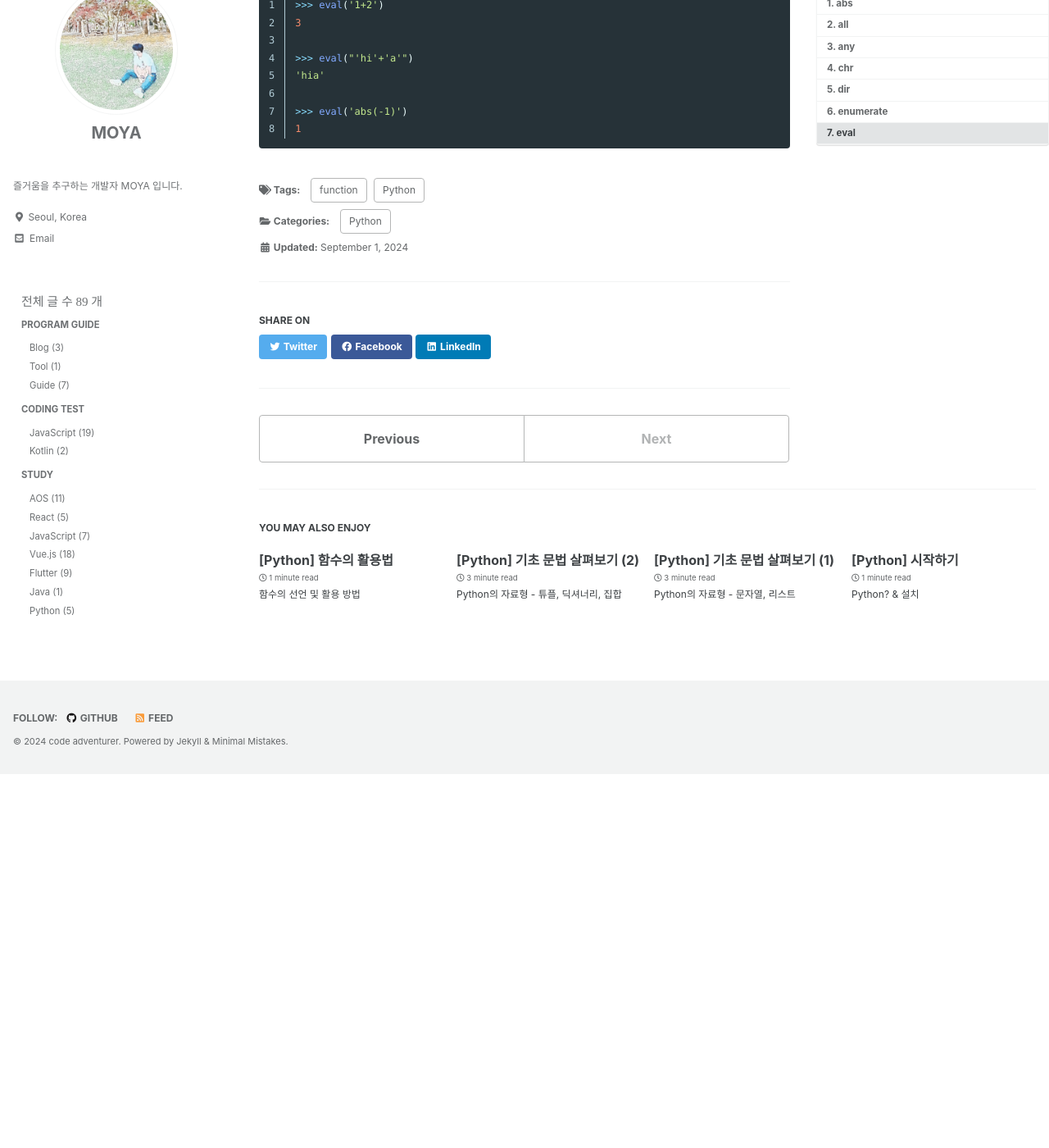
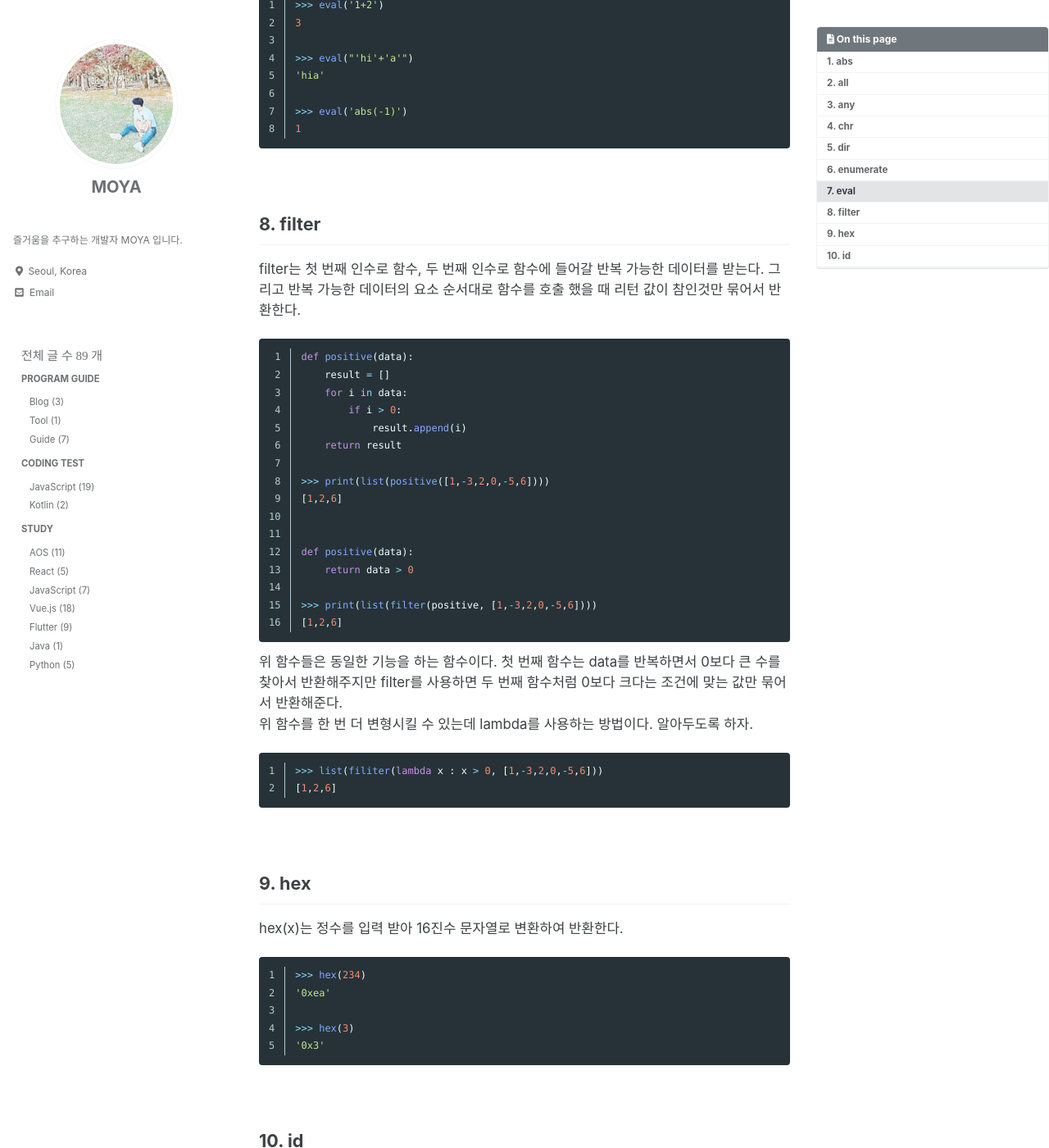
Before and after one commit to kdc7140/kdc7140.github.io, a Jekyll site: the page built from _posts/study/2024-09-01-python005.md, in a window 1280 px wide and 1400 px high, scrolled down 2875 px. Shown: the whole window at 82% size. Built offline with Jekyll 4.4.1, drawn with Linux system fonts in a browser that asks for light colours; cached includes are drawn as plain includes; some web fonts are replaced; before the commit the page ends 3819 px from its top, so only the background shows below that; some of the changed text lies outside the part shown.

Commit message:
Python - add built-in function

````diff
--- a/_posts/study/2024-09-01-python005.md
+++ b/_posts/study/2024-09-01-python005.md
@@ -1,6 +1,6 @@
 ---
 title:  "[Python] 내장 함수"
-excerpt: "내장함수의 종류와 사용법"
+excerpt: "내장함수의 종류와 사용법 - Part.1"
 
 toc : true
 toc_sticky : true
@@ -132,3 +132,74 @@ eval 함수는 문자열로 구성된 표현식을 입력 받아 해당 문자
 >>> eval('abs(-1)')
 1
 ```
+
+<br/>
+
+## 8. filter
+
+filter는 첫 번째 인수로 함수, 두 번째 인수로 함수에 들어갈 반복 가능한 데이터를 받는다. 그리고 반복 가능한 데이터의 요소 순서대로 함수를 호출 했을 때 리턴 값이
+참인것만 묶어서 반환한다.
+
+```py
+def positive(data):
+    result = []
+    for i in data:
+        if i > 0:
+            result.append(i)
+    return result
+
+>>> print(list(positive([1,-3,2,0,-5,6])))
+[1,2,6]
+
+
+def positive(data):
+    return data > 0
+
+>>> print(list(filter(positive, [1,-3,2,0,-5,6])))
+[1,2,6]
+```
+
+위 함수들은 동일한 기능을 하는 함수이다. 첫 번째 함수는 data를 반복하면서 0보다 큰 수를 찾아서 반환해주지만 filter를 사용하면 두 번째 함수처럼 0보다 크다는 조건에 맞는 값만 묶어서 반환해준다.<br/>
+위 함수를 한 번 더 변형시킬 수 있는데 lambda를 사용하는 방법이다. 알아두도록 하자.
+
+```py
+>>> list(filiter(lambda x : x > 0, [1,-3,2,0,-5,6]))
+[1,2,6]
+```
+
+<br/>
+
+## 9. hex
+
+hex(x)는 정수를 입력 받아 16진수 문자열로 변환하여 반환한다.
+
+```py
+>>> hex(234)
+'0xea'
+
+>>> hex(3)
+'0x3'
+```
+
+<br/>
+
+## 10. id
+
+id는 객체를 입력 받아 객체의 고유 주소값(레퍼런스)을 반환한다. 아래 예제를 보면 3,a,b는 고유 주소값이 모두 135072304이다. 즉 모두 같은 객체를 가리키고 있다는 말이다.
+만약 4나 5같은 다른 값을 입력하면 다른 객체이기 때문에 다른 주소값이 출력 된다.
+
+```py
+>>> a=3
+>>> id(3)
+135072304
+
+>>>id(a)
+135072304
+
+>>> b=a
+>>> id(b)
+135072304
+
+>>> id(4)
+135072292
+```
````
